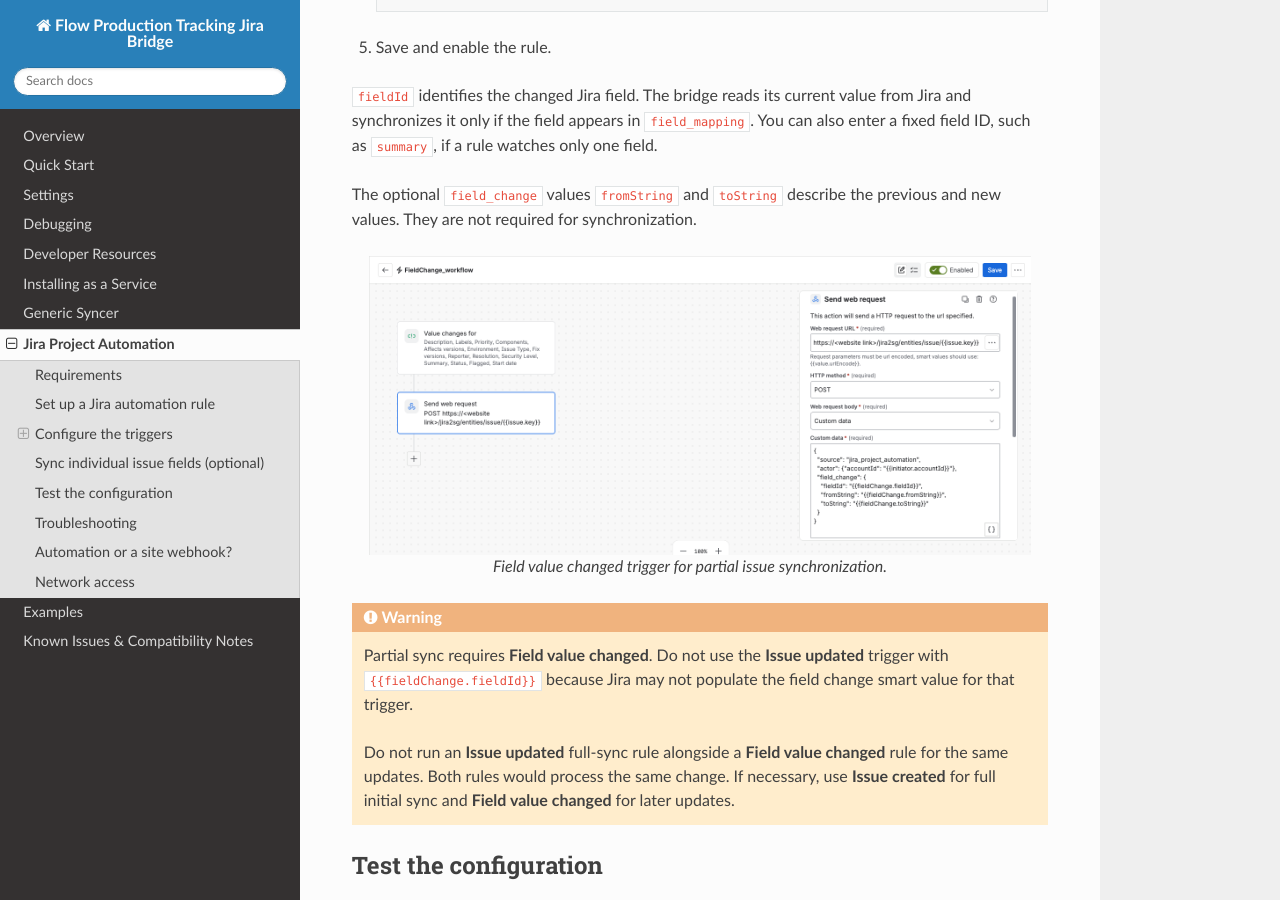
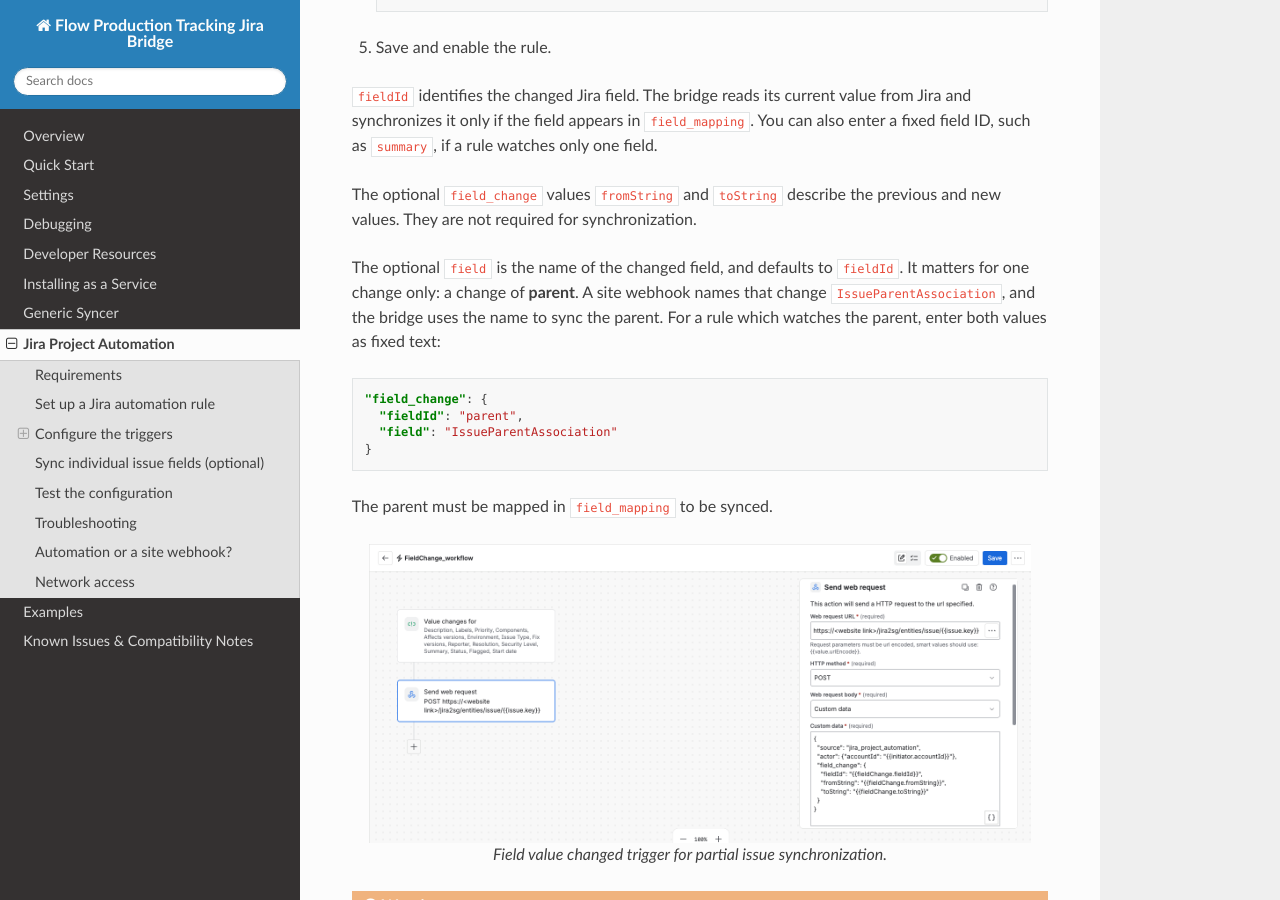
Before and after one commit to shotgunsoftware/sg-jira-bridge, a Sphinx documentation site: the page built from docs/jira_automation.rst, in a window 1280 px wide and 900 px high, scrolled down 6370 px. Built offline with Sphinx 7.4.7 and the Read the Docs theme 3.1.0, drawn with Linux system fonts in a browser that asks for light colours; some of the changed text lies outside the part shown.

Commit message:
update small changes in code for refactor

```diff
--- a/docs/jira_automation.rst
+++ b/docs/jira_automation.rst
@@ -317,6 +317,21 @@
 describe the previous and new values. They are not required for
 synchronization.
 
+The optional ``field`` is the name of the changed field, and defaults to
+``fieldId``. It matters for one change only: a change of **parent**. A site
+webhook names that change ``IssueParentAssociation``, and the bridge uses the
+name to sync the parent. For a rule which watches the parent, enter both values
+as fixed text:
+
+.. code-block:: json
+
+   "field_change": {
+     "fieldId": "parent",
+     "field": "IssueParentAssociation"
+   }
+
+The parent must be mapped in ``field_mapping`` to be synced.
+
 .. figure:: _static/field_sync.png
    :alt: Field value changed automation with selected Jira fields and the Send web request action.
    :align: center
```
Also changed, not shown: other parts of docs/jira_automation.rst (+0 -5 lines), 3 other files.
